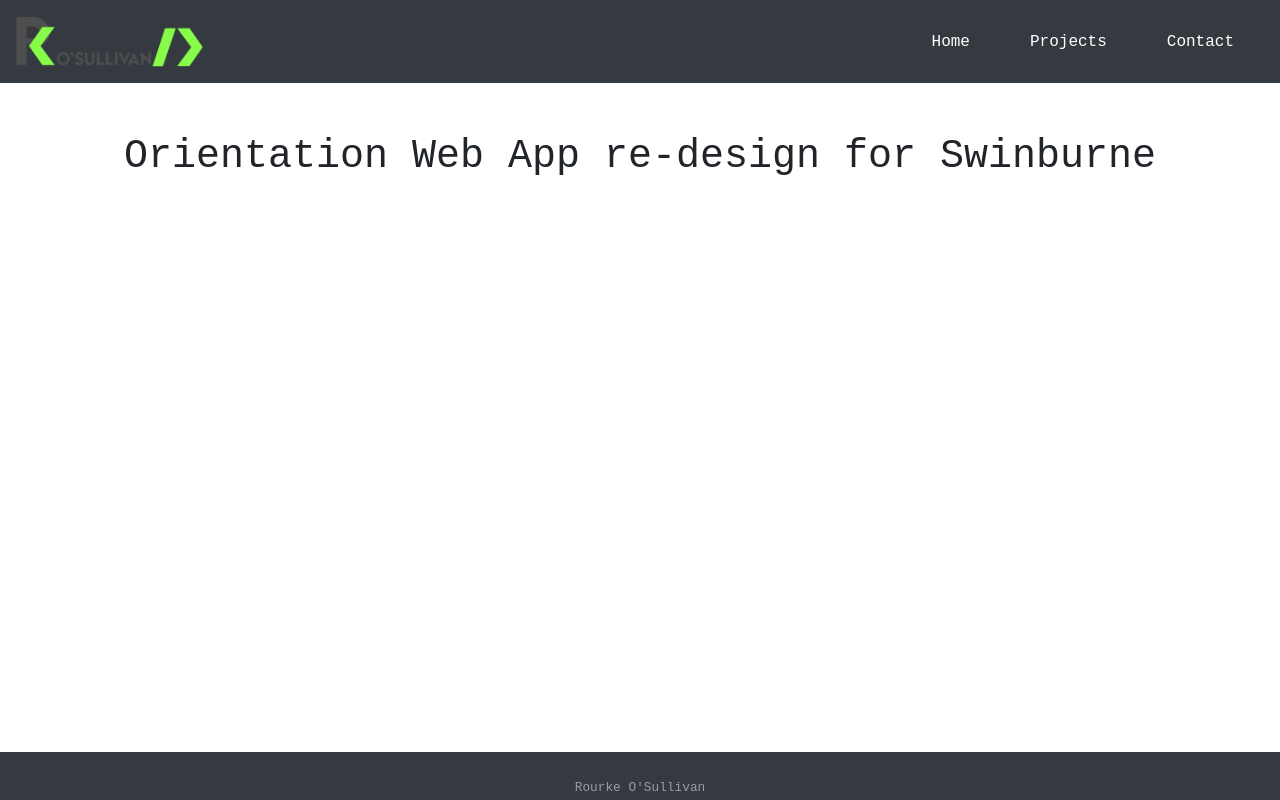
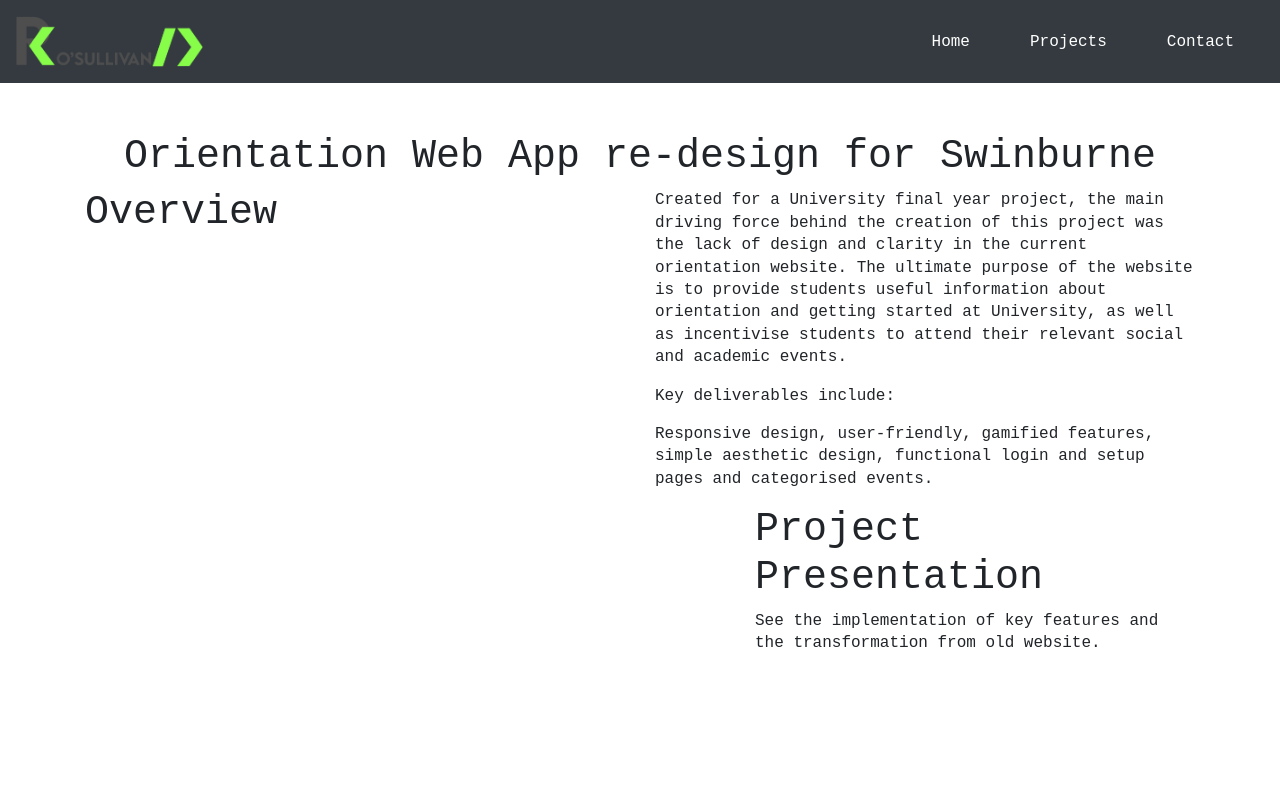
Before and after one commit to rosullivan7/webFolio, a React (Create React App) app in the folder my-app/: page /Orientation in a window 1280 px wide. Shown: the top 800 px of the page. Built offline with nearby package versions, Linux system fonts and the light colour scheme.

Commit message:
orientation project page
added overview and video rows

```diff
--- a/my-app/package.json
+++ b/my-app/package.json
@@ -18,6 +18,7 @@
     "react": "^17.0.1",
     "react-bootstrap": "^1.4.0",
     "react-dom": "^17.0.1",
+    "react-player": "^2.6.2",
     "react-router-dom": "^5.2.0",
     "react-scripts": "3.4.4"
   },
--- a/my-app/src/App.css
+++ b/my-app/src/App.css
@@ -145,3 +145,12 @@
   padding-top: 50px;
   padding-bottom: 50px;
 }
+
+.h1-orientation {
+  text-align: center;
+  padding-left: 30px;
+  padding-right: 30px;
+  /* padding-top: 30px; */
+  /* padding-bottom: 30px; */
+  /* background-color: blueviolet; */
+}
--- a/my-app/src/components/pages/Orientation.js
+++ b/my-app/src/components/pages/Orientation.js
@@ -1,11 +1,64 @@
 import React from 'react'
+import ReactPlayer from "react-player"
 import { FontAwesomeIcon } from '@fortawesome/react-fontawesome'
 import * as Icons from "@fortawesome/fontawesome-free-solid"
 
 function Orientation() {
     return (
         <div class="orientation-class">
-            <h1 class="h1-proj">Orientation Web App re-design for Swinburne</h1>
+            <h1 class="h1-orientation">Orientation Web App re-design for Swinburne</h1>
+
+            <div class="container">
+
+                {/* OVERVIEW */}
+                <div class="row">
+
+                    <div class="col">
+                        <h1>Overview</h1>
+                    </div>
+                    <div class="col">
+                        <p>
+                            Created for a University final year project, the main driving force behind the creation
+                            of this project was the lack of design and clarity in the current orientation website.
+                            The ultimate purpose of the website is to provide students useful information about orientation
+                            and getting started at University, as well as incentivise students to attend their relevant social
+                            and academic events.
+                        </p>
+                        <p>
+                            Key deliverables include:
+                        </p>
+                        <p>
+                            Responsive design, user-friendly, gamified features,
+                            simple aesthetic design, functional login and setup pages and categorised events.
+                        </p>
+
+                    </div>
+
+                </div>
+                {/* VIDEO */}
+                <div class="row">
+                    <div class="col">
+                        <ReactPlayer url="https://youtu.be/OL7AHU8zhMQ"/>
+                    </div>
+                    <div class="col">
+                        <h1>Project Presentation</h1>
+                        <p>See the implementation of key features and the transformation from old website. </p>
+
+                    </div>
+
+                </div>
+
+                <div class="row">
+                    <div class="col">
+                    </div>
+                    <div class="col"></div>
+
+                </div>
+
+                    <h1>Process</h1>
+
+                </div>
+
 
         </div>
 
```
Also changed, not shown: 1 other file (tests, documents, lock files or other folders).
